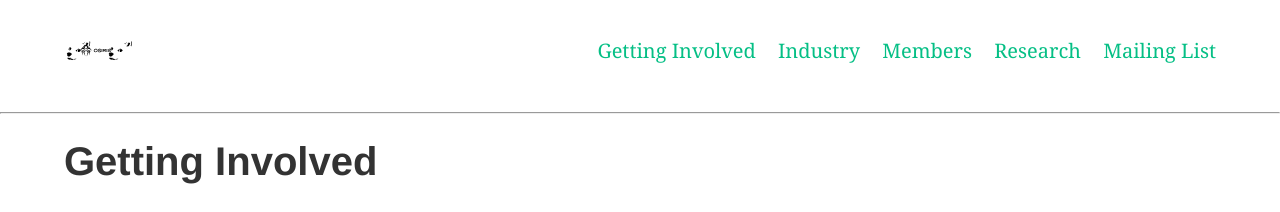
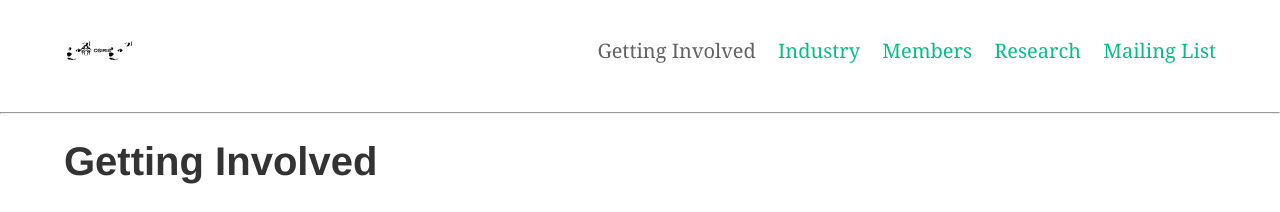
Before and after one commit to isislab/osiris.github.io, a Jekyll site: the page built from gettingInvolved.md, in a window 1280 px wide. Shown: the top 212 px of the page. Built offline with Jekyll 4.4.1, drawn with Linux system fonts in a browser that asks for light colours.

Commit message:
Fix? Part 4

```diff
--- a/_config.yml
+++ b/_config.yml
@@ -78,11 +78,11 @@ defaults:
 
 # 8. Site navigation
 navigation_header:
-  Getting Involved: gettingInvolved/
-  Industry: industry/
-  Members: members/
-  Research: research/
-  Mailing List: mailinglist/
+  Getting Involved: /gettingInvolved/
+  Industry: /industry/
+  Members: /members/
+  Research: /research/
+  Mailing List: /mailinglist/
 
 social_links:
   Twitter: https://twitter.com/isislab
```
